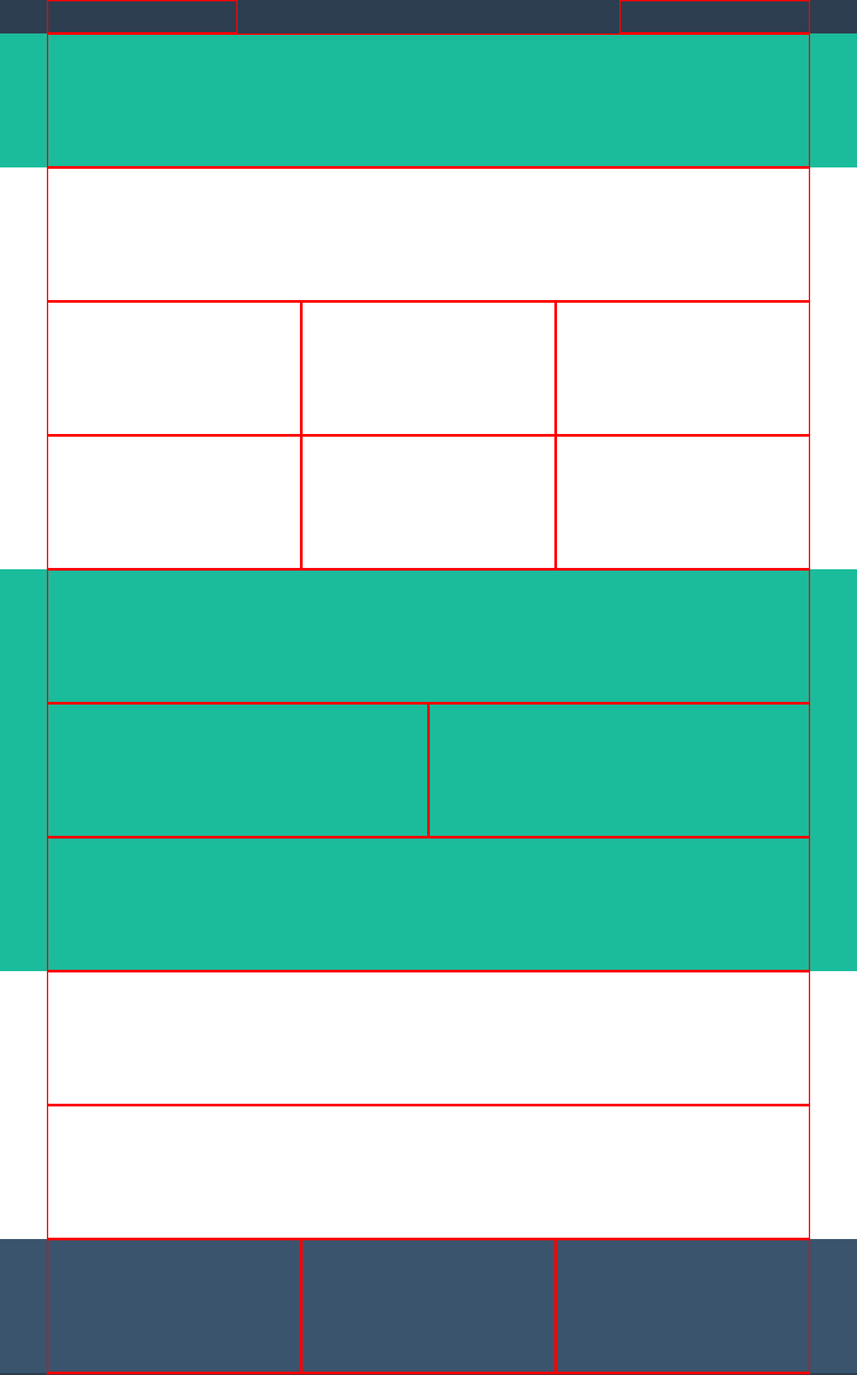
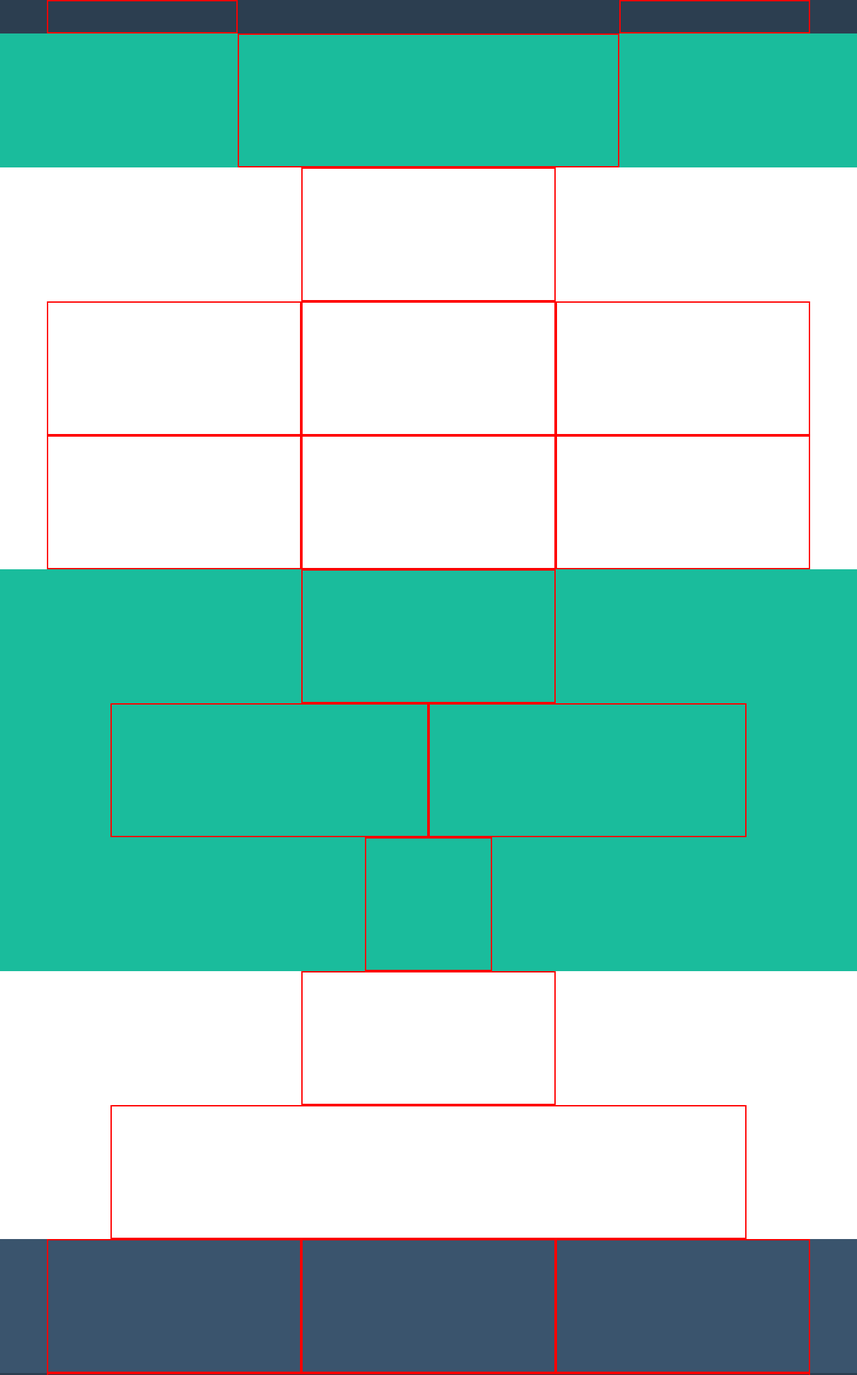
Before and after one commit to Morella92/html-css-bootstrap-freelancer, a plain HTML site: page index.html in a window 1280 px wide. Shown: the top 2053 px of the page at 67% size. Drawn offline with nearby package versions, Linux system fonts and the light colour scheme.

Commit message:
FIX column dimension

```diff
--- a/css/app.css
+++ b/css/app.css
@@ -20,11 +20,11 @@
     background-color: #2C3E50;
 }
 
-.start-boot{
+.hero-section{
     background-color: #1ABC9C;
 }
 
-.section-about{
+.about-section{
     background-color: #1ABC9C;
 }
 
--- a/index.html
+++ b/index.html
@@ -28,18 +28,21 @@
 
     <main>
 
-        <section class="start-boot">
+        <section class="hero-section">
             <div class="container">
-                <div class="row">
-                    <div class="col start-col"></div>
+                <div class="row justify-content-center">
+                    <div class="col-12 col-md-8 col-lg-6 start-col"></div>
                 </div>
             </div>
         </section>
 
         <section class="section-portfolio">
             <div class="container">
+                <div class="row justify-content-center">
+                    <div class="col-4 portfolio-col"></div>
+                </div>
+
                 <div class="row">
-                    <div class="col-12 portfolio-col"></div>
                     <div class="col-12 col-md-6 col-lg-4 portfolio-col"></div>
                     <div class="col-12 col-md-6 col-lg-4 portfolio-col"></div>
                     <div class="col-12 col-md-6 col-lg-4 portfolio-col"></div>
@@ -50,26 +53,29 @@
             </div>
         </section>
 
-        <section class="section-about">
+        <section class="about-section">
             <div class="container">
-                <div class="row">
-                    <div class="col-12 about-col"></div>
-                    <div class="col-12 col-md-6 about-col"></div>
-                    <div class="col-12 col-md-6 about-col"></div>
-                    <div class="col-12 about-col"></div>
+                <div class="row justify-content-center">
+                    <div class="col-4 about-col"></div>
+                </div>
+                <div class="row justify-content-center">
+                    <div class="col-8 col-md-5 about-col"></div>
+                    <div class="col-8 col-md-5 about-col"></div>
+                </div>
+                <div class="row justify-content-center">
+                    <div class="col-4 col-md-2 about-col"></div>
                 </div>
             </div>
         </section>
 
-        <section class="contact-me">
+        <section class="contact-section">
             <div class="container">
-                <div class="row">
-                    <div class="col-12 contact-col">
-
+                <div class="row justify-content-center">
+                    <div class="col-4 contact-col">
                     </div>
-                    <div class="col-12 contact-col">
-
-                    </div>
+                </div>
+                <div class="row justify-content-center">
+                    <div class="col-8 col-lg-10 contact-col"></div>
                 </div>
             </div>
         </section>
```
